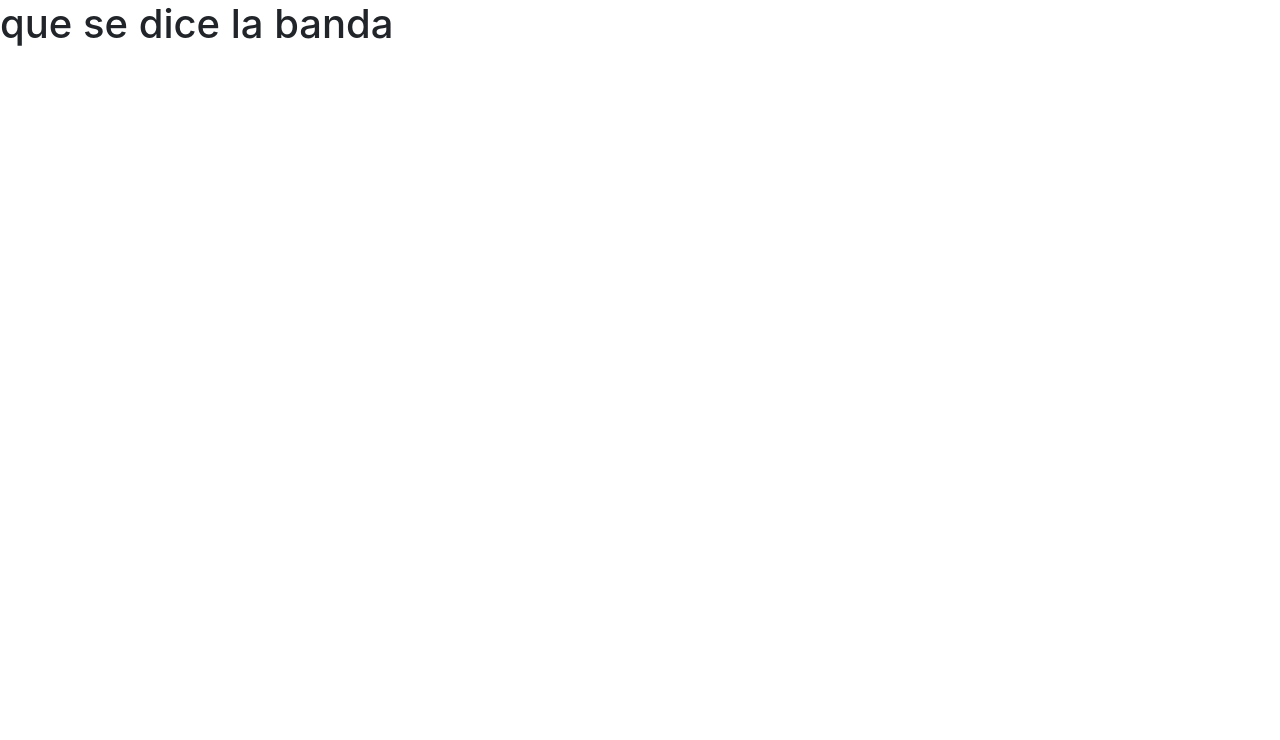
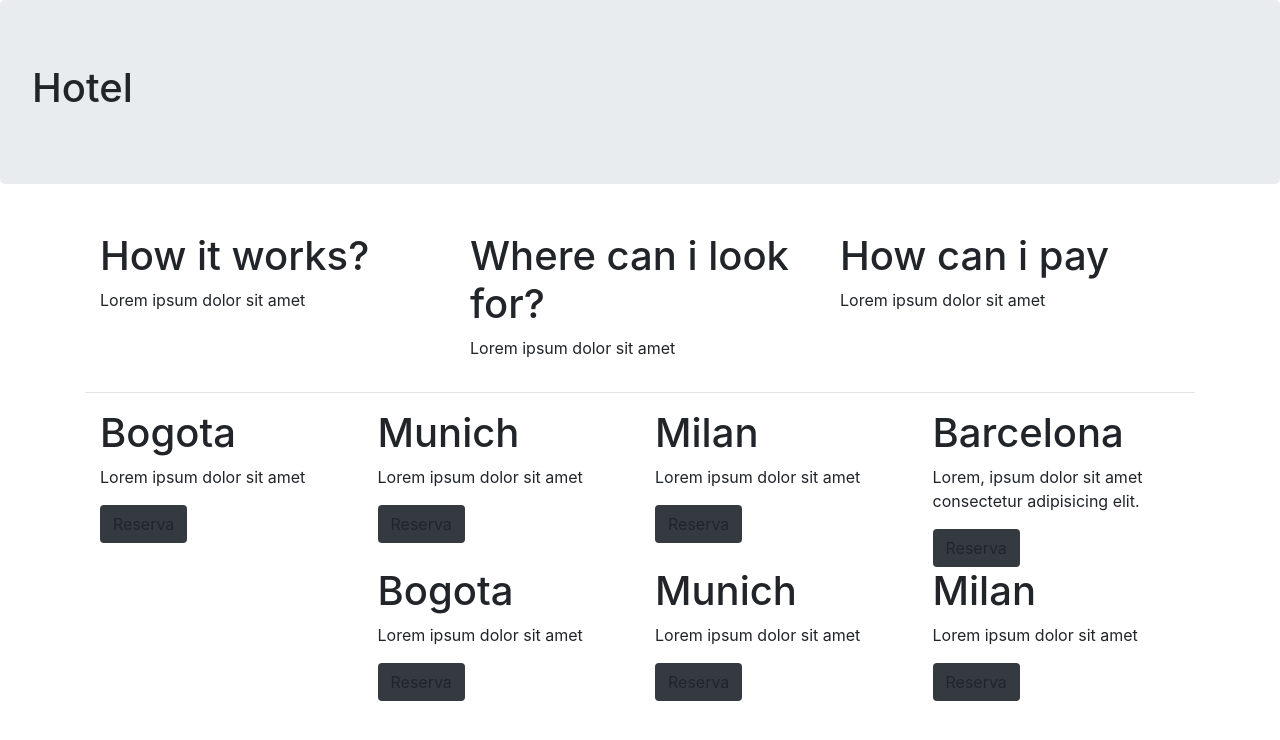
Before and after one commit to LuxusTrek/Hotel_Guide, a website: page index.html in a window 1280 px wide. Drawn offline with nearby package versions, Linux system fonts and the light colour scheme.

Commit message:
Manejo grid

```diff
--- a/index.html
+++ b/index.html
@@ -8,7 +8,70 @@
     <title>Document</title>
 </head>
 <body>
-    <h1>que se dice la banda</h1>
+    <div class="jumbotron">
+        <h1>Hotel</h1>
+    </div>
+
+        <div class="container">
+            <div class="d-flex">
+                <div class="col-sm-4">
+                    <p>
+                        <h1>How it works?</h1>
+                        <p>Lorem ipsum dolor sit amet </p>
+                    </p>
+                </div>
+                <div class="col-sm-4">
+                    <p>
+                        <h1>Where can i look for?</h1>
+                        <p>Lorem ipsum dolor sit amet </p>
+                    </p>
+                </div>
+                <div class="col-sm-4">
+                    <p>
+                        <h1>How can i pay</h1>
+                        <p>Lorem ipsum dolor sit amet </p>
+                    </p>
+                </div>
+            </div>
+            <hr>
+            <div class="d-flex flex-wrap flex-row-reverse">
+                <div class="col-sm-3">
+                    <h1>Barcelona</h1>
+                    <p>Lorem, ipsum dolor sit amet consectetur adipisicing elit. </p>
+                    <button class="btn bg-dark">Reserva</button>
+                </div>
+                <div class="col-sm-3">
+                    <h1>Milan</h1>
+                    <p>Lorem ipsum dolor sit amet </p>
+                    <button class="btn bg-dark">Reserva</button>
+                </div>
+                <div class="col-sm-3">
+                    <h1>Munich</h1>
+                    <p>Lorem ipsum dolor sit amet </p>
+                    <button class="btn bg-dark">Reserva</button>
+                </div>
+                <div class="col-sm-3">
+                    <h1>Bogota</h1>
+                    <p>Lorem ipsum dolor sit amet </p>
+                    <button class="btn bg-dark">Reserva</button>
+                </div>
+                <div class="col-sm-3">
+                    <h1>Milan</h1>
+                    <p>Lorem ipsum dolor sit amet </p>
+                    <button class="btn bg-dark">Reserva</button>
+                </div>
+                <div class="col-sm-3">
+                    <h1>Munich</h1>
+                    <p>Lorem ipsum dolor sit amet </p>
+                    <button class="btn bg-dark">Reserva</button>
+                </div>
+                <div class="col-sm-3">
+                    <h1>Bogota</h1>
+                    <p>Lorem ipsum dolor sit amet </p>
+                    <button class="btn bg-dark">Reserva</button>
+                </div>
+            </div>
+        </div>
 
 <script src="node_modules\jquery\dist\jquery.min.js" ></script>
 <script src="node_modules\popper.js\dist\popper.min.js" ></script>
```
